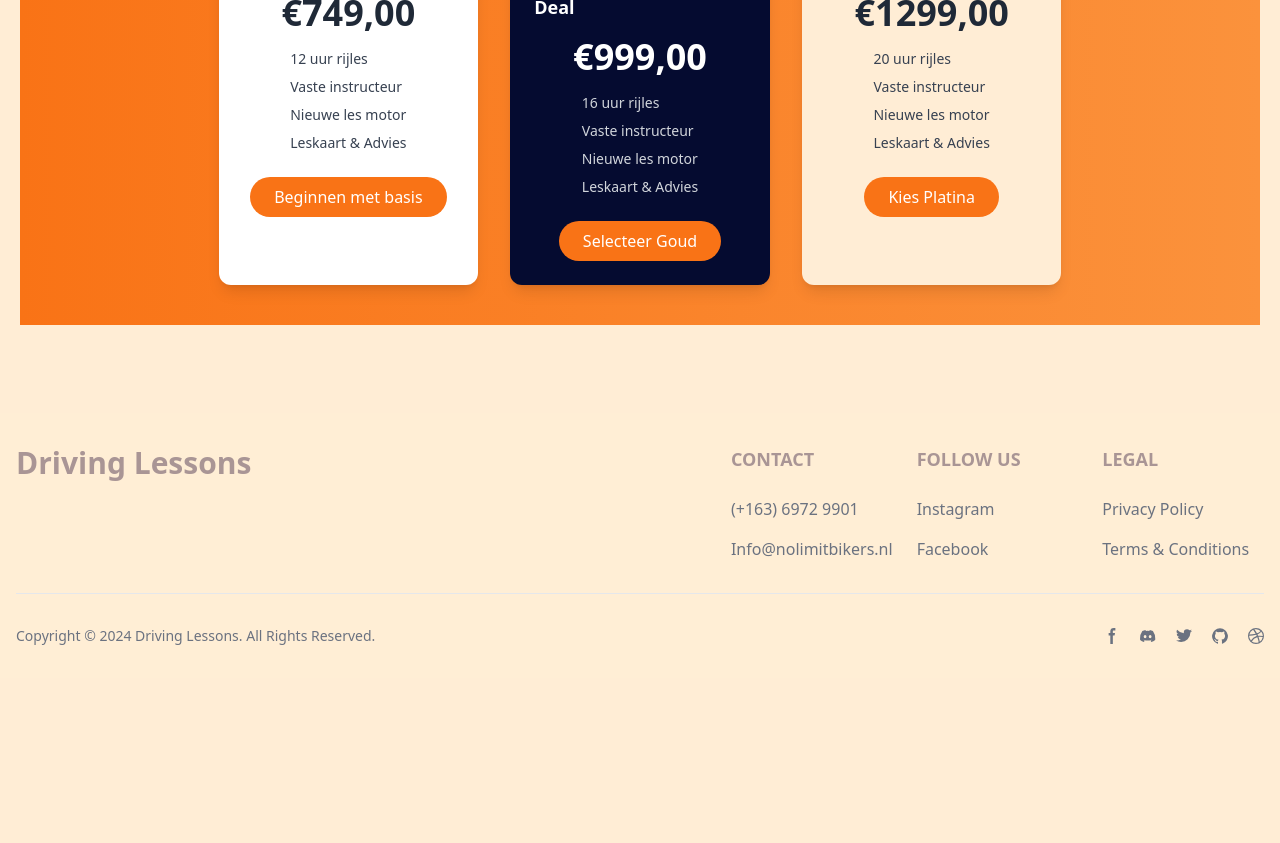
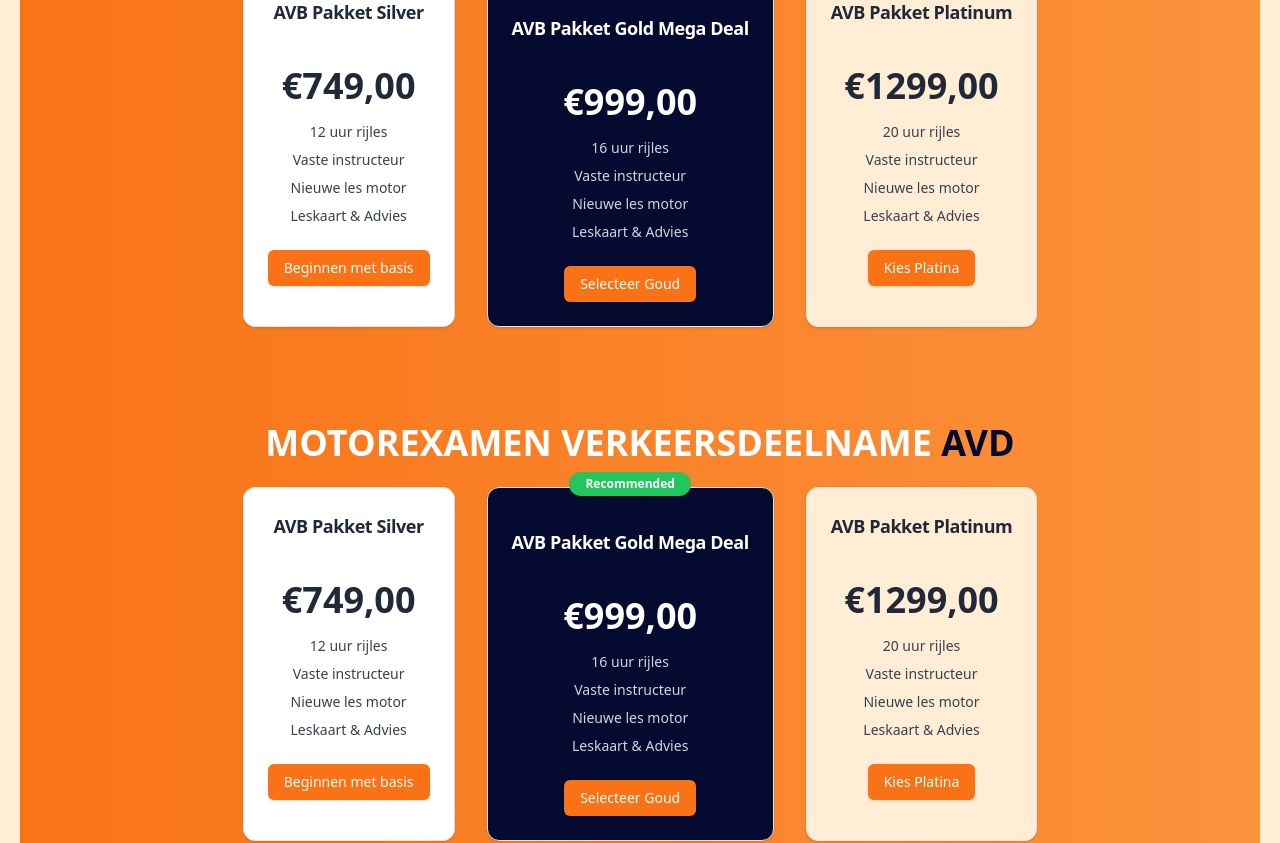
Before and after one commit to Codngwthubaid/NoLimitBikers, a Next.js app: page /pages/courses in a window 1280 px wide. Shown: the part 2040-2883 px from the top of the page. Before the commit the page ends 2718 px from the top, so only its background shows below. Built offline with nearby package versions, Linux system fonts and the light colour scheme.

Commit message:
Add the pricing section in the courses section

```diff
--- a/src/app/pages/courses/page.js
+++ b/src/app/pages/courses/page.js
@@ -154,89 +154,9 @@ const page = () => {
                     <h1 className="text-orange-400 text-2xl font-medium title-font mb-2">Pricing Plan</h1>
                     <p className="lg:w-2/3 mx-auto leading-relaxed text-5xl font-bold">Our Most Valuable Pricing Packages</p>
                   </div>
-                  {/* <div className="flex justify-evenly flex-wrap -m-4">
-                    <PricingCard
-                      plan="Basic Package"
-                      price="$120"
-                      features={['Vexillologist pitchfork', 'Tumeric plaid portland', 'Hexagon neutra unicorn']}
-                      buttonColor="bg-gray-400"
-                      hoverColor="hover:bg-gray-500"
-                    />
-                    <PricingCard
-                      plan="Standard Package"
-                      price="$180"
-                      features={['Vexillologist pitchfork', 'Tumeric plaid portland', 'Hexagon neutra unicorn']}
-                      buttonColor="bg-yellow-500"
-                      hoverColor="hover:bg-yellow-600"
-                      isPopular
-                    />
-                    <PricingCard
-                      plan="Premium Package"
-                      price="$250"
-                      features={['Vexillologist pitchfork', 'Tumeric plaid portland', 'Hexagon neutra unicorn']}
-                      buttonColor="bg-gray-400"
-                      hoverColor="hover:bg-gray-500"
-                    />
-                  </div> */}
-                  <section className="flex flex-col items-center bg-gradient-to-r from-orange-500 to-orange-400 py-10 px-4">
-                    <h2 className="text-white text-2xl lg:text-4xl font-bold mb-6 text-center">
-                      MOTOREXAMEN VOERTUIGBEHEERSING AVB
-                    </h2>
-                    <div className="flex flex-col lg:flex-row gap-8">
-
-                      {/* Silver Package */}
-                      <div className="flex flex-col items-center bg-white rounded-xl shadow-lg p-6 w-full max-w-xs">
-                        <h3 className="text-gray-800 font-bold text-lg">AVB Pakket Silver</h3>
-                        <p className="text-4xl font-bold text-gray-800 mt-4">€749,00</p>
-                        <ul className="mt-4 space-y-2 text-gray-700 text-sm">
-                          <li>12 uur rijles</li>
-                          <li>Vaste instructeur</li>
-                          <li>Nieuwe les motor</li>
-                          <li>Leskaart & Advies</li>
-                        </ul>
-                        <button className="mt-6 bg-orange-500 text-white py-2 px-6 rounded-full hover:bg-orange-600 transition">
-                          Beginnen met basis
-                        </button>
-                      </div>
-
-                      {/* Gold Package */}
-                      <div className="relative flex flex-col items-center bg-[#050B30] rounded-xl shadow-lg p-6 w-full max-w-xs text-white">
-                        <div className="absolute -top-4 bg-green-500 text-white text-xs px-4 py-1 rounded-full font-semibold">
-                          Recommended
-                        </div>
-                        <h3 className="font-bold text-lg mt-4">AVB Pakket Gold Mega Deal</h3>
-                        <p className="text-4xl font-bold mt-4">€999,00</p>
-                        <ul className="mt-4 space-y-2 text-sm text-gray-300">
-                          <li>16 uur rijles</li>
-                          <li>Vaste instructeur</li>
-                          <li>Nieuwe les motor</li>
-                          <li>Leskaart & Advies</li>
-                        </ul>
-                        <button className="mt-6 bg-orange-500 text-white py-2 px-6 rounded-full hover:bg-orange-600 transition">
-                          Selecteer Goud
-                        </button>
-                      </div>
-
-                      {/* Platinum Package */}
-                      <div className="flex flex-col items-center bg-orange-100 rounded-xl shadow-lg p-6 w-full max-w-xs">
-                        <h3 className="text-gray-800 font-bold text-lg">AVB Pakket Platinum</h3>
-                        <p className="text-4xl font-bold text-gray-800 mt-4">€1299,00</p>
-                        <ul className="mt-4 space-y-2 text-gray-700 text-sm">
-                          <li>20 uur rijles</li>
-                          <li>Vaste instructeur</li>
-                          <li>Nieuwe les motor</li>
-                          <li>Leskaart & Advies</li>
-                        </ul>
-                        <button className="mt-6 bg-orange-500 text-white py-2 px-6 rounded-full hover:bg-orange-600 transition">
-                          Kies Platina
-                        </button>
-                      </div>
-
-                    </div>
-                  </section>
+                  <PricingCard/>
                 </div>
               </section>
-
             </div>
           </article>
         </section>
--- a/src/components/PricingCard.js
+++ b/src/components/PricingCard.js
@@ -1,50 +1,149 @@
-import React from 'react'
-import Link from 'next/link';
-import Image from 'next/image';
-import rightArrowWhite from "@/public/img/rightArrowWhite.png"
+import Link from "next/link"
+import { Button } from "@/components/ui/button"
+import { Card, CardContent, CardFooter, CardHeader, CardTitle } from "@/components/ui/card"
 
-const PricingCard = ({ plan, price, features, isPopular }) => {
+export default function PricingSection() {
   return (
-    <div className="p-4 xl:w-1/4 md:w-1/2 w-full">
-      <div className={`h-full p-6 rounded-lg border-2 ${isPopular ? 'border-orange-400' : 'border-[#a99595]'} flex flex-col overflow-hidden gap-y-1`}>
-        <h2 className="text-sm tracking-widest title-font mb-1 font-medium">{plan}</h2>
-        <h1 className="text-5xl text-gray-900 leading-none flex items-center pb-4 mb-4 border-b border-[#a99595]">
-          <span>{price}</span>
-          {price !== 'Free' && <span className="text-lg ml-1 font-normal text-gray-500">/Per Course</span>}
-        </h1>
-        {features.map((feature, index) => (
-          <p key={index} className="flex items-center text-gray-600 mb-2">
-            <span className="w-4 h-4 mr-2 inline-flex items-center justify-center bg-gray-400 text-white rounded-full flex-shrink-0">
-              <svg
-                fill="none"
-                stroke="currentColor"
-                strokeLinecap="round"
-                strokeLinejoin="round"
-                strokeWidth="2.5"
-                className="w-3 h-3"
-                viewBox="0 0 24 24"
-              >
-                <path d="M20 6L9 17l-5-5"></path>
-              </svg>
-            </span>
-            {feature}
-          </p>
-        ))}
-        <div>
-          <Link href="/pages/contact">
-            <button type="button" className="text-white flex justify-center items-end gap-x-2 bg-gradient-to-br from-pink-400 to-orange-400 hover:bg-gradient-to-bl focus:ring-4 focus:outline-none focus:ring-pink-200 dark:focus:ring-pink-600 font-medium rounded-lg text-sm px-5 py-4 text-center me-2 mb-2">CHOOSE PACKAGES
-              <Image
-                src={rightArrowWhite}
-                width={18}
-                height={20}
-                alt="Picture of the author"
-              />
-            </button>
-          </Link>
+    <section className="flex flex-col items-center bg-gradient-to-r from-orange-500 to-orange-400 py-10 px-4">
+      <div className="my-12">
+        <h2 className="text-white text-2xl lg:text-4xl font-bold mb-6 text-center">
+          MOTOREXAMEN VOERTUIGBEHEERSING <span className="text-[#050B30]">AVB</span>
+        </h2>
+        <div className="flex flex-col lg:flex-row gap-8">
+          <Card className="flex flex-col items-center bg-white">
+            <CardHeader>
+              <CardTitle className="text-gray-800 text-lg">AVB Pakket Silver</CardTitle>
+            </CardHeader>
+            <CardContent className="text-center">
+              <p className="text-4xl font-bold text-gray-800 mt-4">€749,00</p>
+              <ul className="mt-4 space-y-2 text-gray-700 text-sm">
+                <li>12 uur rijles</li>
+                <li>Vaste instructeur</li>
+                <li>Nieuwe les motor</li>
+                <li>Leskaart &amp; Advies</li>
+              </ul>
+            </CardContent>
+            <CardFooter>
+              <Button className="bg-orange-500 hover:bg-orange-600 text-white">
+                <Link href="/pages/contact">Beginnen met basis</Link>
+              </Button>
+            </CardFooter>
+          </Card>
+
+          <Card className="relative flex flex-col items-center  bg-[#050B30] text-white">
+            <div className="absolute -top-4 bg-green-500 text-white text-xs px-4 py-1 rounded-full font-semibold">
+              Recommended
+            </div>
+            <CardHeader>
+              <CardTitle className="text-lg mt-4">AVB Pakket Gold Mega Deal</CardTitle>
+            </CardHeader>
+            <CardContent className="text-center">
+              <p className="text-4xl font-bold mt-4">€999,00</p>
+              <ul className="mt-4 space-y-2 text-sm text-gray-300">
+                <li>16 uur rijles</li>
+                <li>Vaste instructeur</li>
+                <li>Nieuwe les motor</li>
+                <li>Leskaart &amp; Advies</li>
+              </ul>
+            </CardContent>
+            <CardFooter>
+              <Button className="bg-orange-500 hover:bg-orange-600 text-white">
+              <Link href="/pages/contact">Selecteer Goud</Link>
+              </Button>
+            </CardFooter>
+          </Card>
+
+          <Card className="flex flex-col items-center  bg-orange-100">
+            <CardHeader>
+              <CardTitle className="text-gray-800 text-lg">AVB Pakket Platinum</CardTitle>
+            </CardHeader>
+            <CardContent className="text-center">
+              <p className="text-4xl font-bold text-gray-800 mt-4">€1299,00</p>
+              <ul className="mt-4 space-y-2 text-gray-700 text-sm">
+                <li>20 uur rijles</li>
+                <li>Vaste instructeur</li>
+                <li>Nieuwe les motor</li>
+                <li>Leskaart &amp; Advies</li>
+              </ul>
+            </CardContent>
+            <CardFooter>
+              <Button className="bg-orange-500 hover:bg-orange-600 text-white">
+              <Link href="/pages/contact">Kies Platina</Link>
+              </Button>
+            </CardFooter>
+          </Card>
         </div>
       </div>
-    </div>
-  );
-};
 
-export default PricingCard
+      <div className="my-12">
+        <h2 className="text-white text-2xl lg:text-4xl font-bold mb-6 text-center">
+        MOTOREXAMEN VERKEERSDEELNAME <span className="text-[#050B30]">AVD</span>
+        </h2>
+        <div className="flex flex-col lg:flex-row gap-8">
+          <Card className="flex flex-col items-center  bg-white">
+            <CardHeader>
+              <CardTitle className="text-gray-800 text-lg">AVB Pakket Silver</CardTitle>
+            </CardHeader>
+            <CardContent className="text-center">
+              <p className="text-4xl font-bold text-gray-800 mt-4">€749,00</p>
+              <ul className="mt-4 space-y-2 text-gray-700 text-sm">
+                <li>12 uur rijles</li>
+                <li>Vaste instructeur</li>
+                <li>Nieuwe les motor</li>
+                <li>Leskaart &amp; Advies</li>
+              </ul>
+            </CardContent>
+            <CardFooter>
+              <Button className="bg-orange-500 hover:bg-orange-600 text-white">
+              <Link href="/pages/contact">Beginnen met basis</Link>
+              </Button>
+            </CardFooter>
+          </Card>
+
+          <Card className="relative flex flex-col items-center  bg-[#050B30] text-white">
+            <div className="absolute -top-4 bg-green-500 text-white text-xs px-4 py-1 rounded-full font-semibold">
+              Recommended
+            </div>
+            <CardHeader>
+              <CardTitle className="text-lg mt-4">AVB Pakket Gold Mega Deal</CardTitle>
+            </CardHeader>
+            <CardContent className="text-center">
+              <p className="text-4xl font-bold mt-4">€999,00</p>
+              <ul className="mt-4 space-y-2 text-sm text-gray-300">
+                <li>16 uur rijles</li>
+                <li>Vaste instructeur</li>
+                <li>Nieuwe les motor</li>
+                <li>Leskaart &amp; Advies</li>
+              </ul>
+            </CardContent>
+            <CardFooter>
+              <Button className="bg-orange-500 hover:bg-orange-600 text-white">
+              <Link href="/pages/contact">Selecteer Goud</Link>
+              </Button>
+            </CardFooter>
+          </Card>
+
+          <Card className="flex flex-col items-center  bg-orange-100">
+            <CardHeader>
+              <CardTitle className="text-gray-800 text-lg">AVB Pakket Platinum</CardTitle>
+            </CardHeader>
+            <CardContent className="text-center">
+              <p className="text-4xl font-bold text-gray-800 mt-4">€1299,00</p>
+              <ul className="mt-4 space-y-2 text-gray-700 text-sm">
+                <li>20 uur rijles</li>
+                <li>Vaste instructeur</li>
+                <li>Nieuwe les motor</li>
+                <li>Leskaart &amp; Advies</li>
+              </ul>
+            </CardContent>
+            <CardFooter>
+              <Button className="bg-orange-500 hover:bg-orange-600 text-white">
+              <Link href="/pages/contact">Kies Platina</Link>
+              </Button>
+            </CardFooter>
+          </Card>
+        </div>
+      </div>
+    </section>
+  )
+}
```
